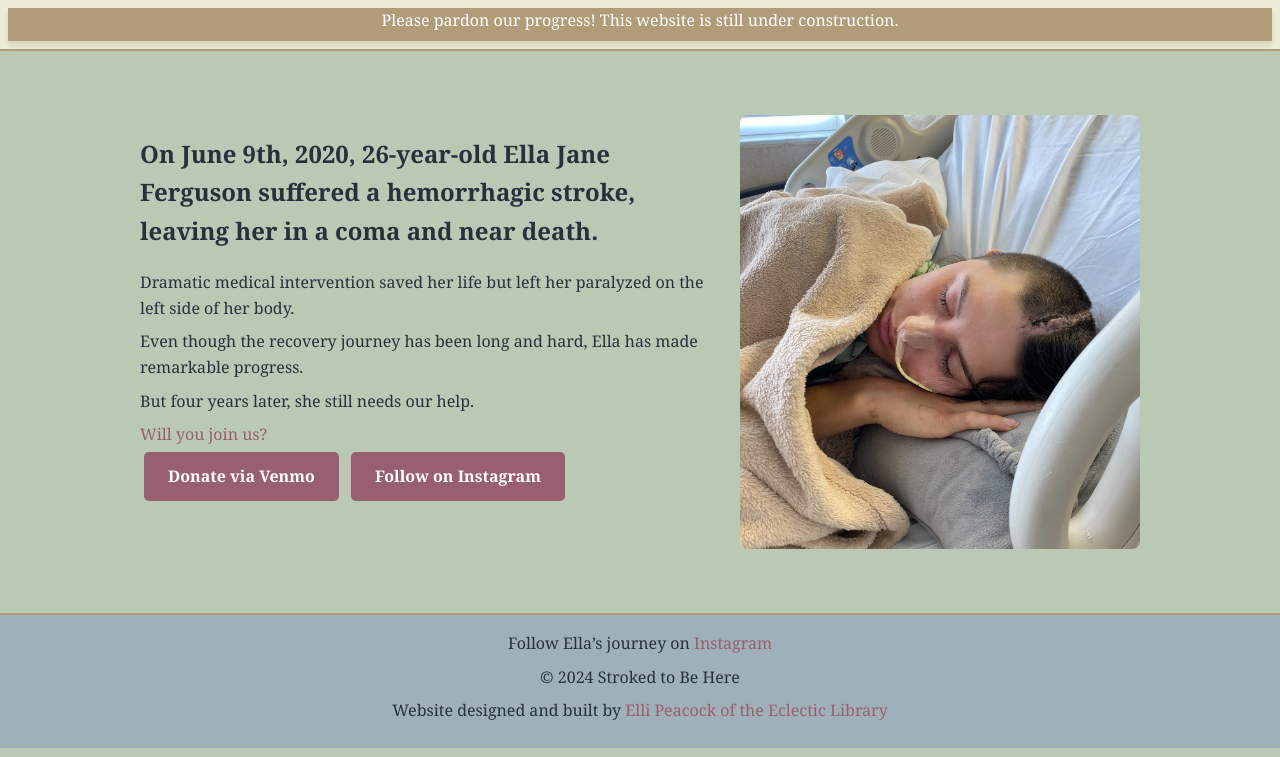
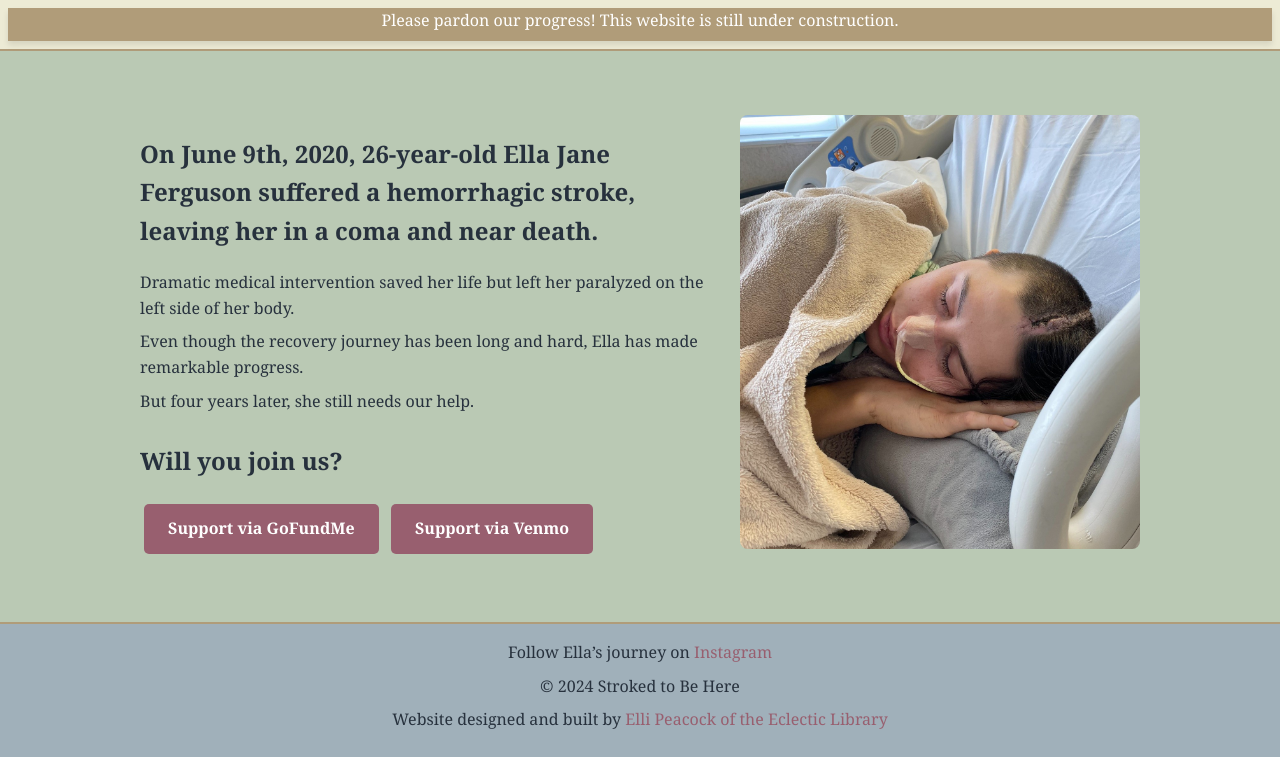
Before and after one commit to Stroked-To-Be-Here/Stroked-To-Be-Here.github.io, an Eleventy site: page src/index.njk in a window 1280 px wide. Shown: the part 98-855 px from the top of the page. Built offline with nearby package versions, Linux system fonts and the light colour scheme; Eleventy itself is replaced by a stand-in of ours; files that its build step writes are made by us from their sources.

Commit message:
better looking landing page w gofundme

```diff
--- a/src/index.njk
+++ b/src/index.njk
@@ -11,10 +11,10 @@ layout: layouts/base.njk
         <p>Even though the recovery journey has been long and hard, Ella has made remarkable progress.
         </p>
         <p>But four years later, she still needs our help.</p>
-        <a href="" target="_blank">Will you join us?</a>
+        <h2>Will you join us?</h2>
         <div class="buttons">
-            <a href="https://venmo.com/Ella-Ferguson" class="button" target="_blank">Donate via Venmo</a>
-            <a href="https://instagram.com/strokedtobehere" class="button" target="_blank">Follow on Instagram</a>
+            <a href="https://www.gofundme.com/f/support-ellies-rehabilitation-and-home-care" class="button" target="_blank">Support via GoFundMe</a>
+            <a href="https://venmo.com/Ella-Ferguson" class="button" target="_blank">Support via Venmo</a>
         </div>
     </div>
     <div class="image">
```
Also changed, not shown: docs/index.html.
